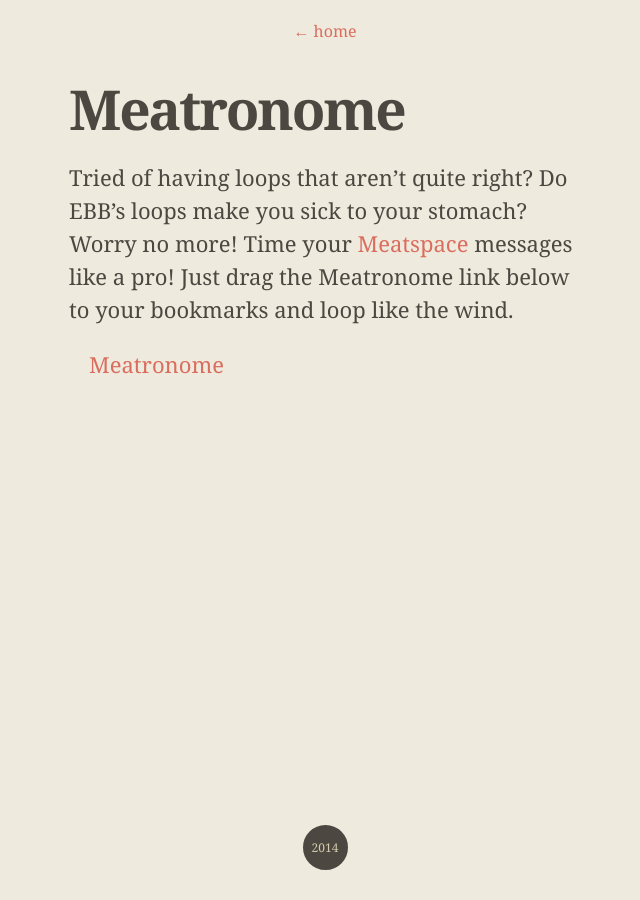
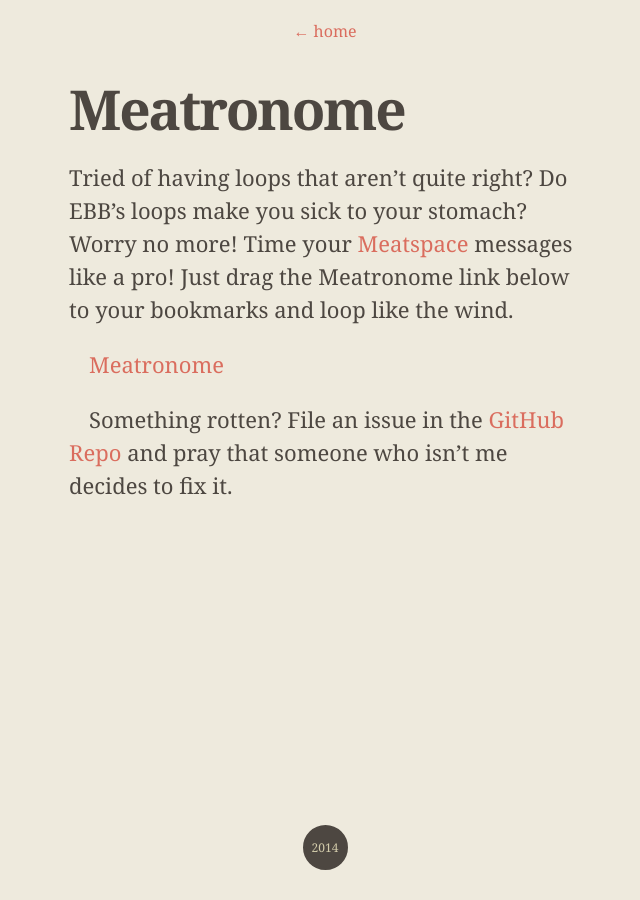
Before and after one commit to gggritso/site, a Jekyll site: the page built from meatronome.md, in a window 1280 px wide. Shown: the whole page, without its empty margins (315-955 px from the left). Built offline with Jekyll 4.4.1, drawn with Linux system fonts in a browser that asks for light colours.

Commit message:
add: Link to GitHub repo for meatronome.

```diff
--- a/meatronome.md
+++ b/meatronome.md
@@ -8,3 +8,5 @@
 
 <a href="javascript:(function(){;var%20style=document.createElement(%22style%22);style.appendChild(document.createTextNode(%22%22));document.head.appendChild(style);style.sheet.insertRule(%22#meatronome%20%7B%20height:%2010px;%20position:%20absolute;%20top:%200;%20width:%20100%25;%7D%22,0);style.sheet.insertRule(%22@-webkit-keyframes%20move%20%7B%20from%20%7B%20left:%2010%25;%20%7D%20to%20%7B%20left:%2090%25;%20%7D%20%7D%22,0);style.sheet.insertRule(%22#meatronome%20.dot%20%7B%20%20display:%20block;%20position:%20absolute;%20width:%2010px;%20height:%2010px;%20border-radius:%2010px;%20background-color:%20rgba(%200,%200,%200,%200.6%20);%20-webkit-animation:%201s%20move%20linear%200s%20infinite%20alternate;%20%7D%22,0);var%20meatronome=document.createElement(%22div%22);meatronome.id=%22meatronome%22;var%20dot=document.createElement(%22b%22);dot.className=%22dot%22;meatronome.appendChild(dot);document.querySelector(%22#video-preview%22).appendChild(meatronome);})()
 ">Meatronome</a>
+
+Something rotten? File an issue in the [GitHub Repo](https://github.com/gggritso/Meatronome) and pray that someone who isn't me decides to fix it.
```
